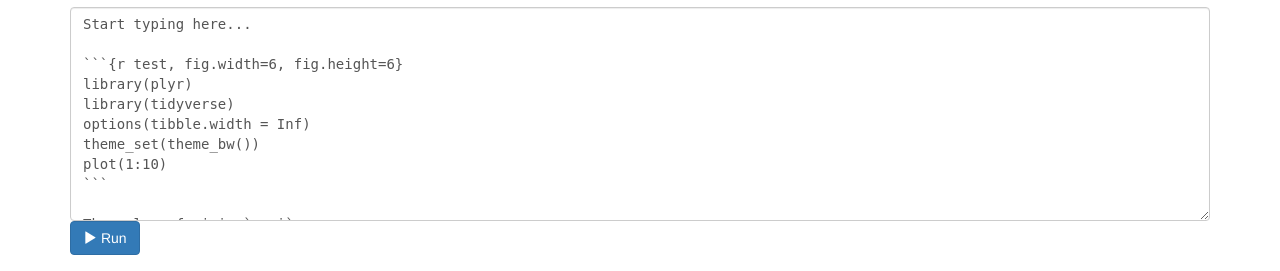
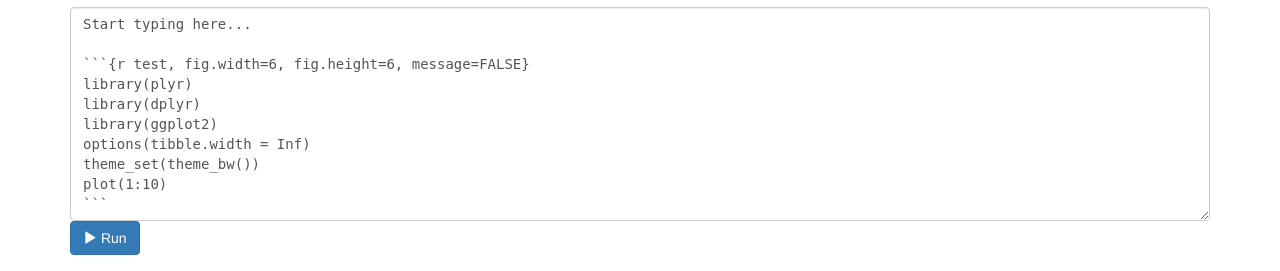
Before and after one commit to baohongz/wangtulao.github.io, a plain HTML site: page index.html in a window 1280 px wide. Shown: the part 56-327 px from the top of the page. Drawn offline with nearby package versions, Linux system fonts and the light colour scheme.

Commit message:
remove tidyverse pkg, since opencpu dont have it

````diff
--- a/index.html
+++ b/index.html
@@ -42,7 +42,7 @@ textarea {
 		<img src="img/Rlogo.svg" alt="RStudio" width="120" height="" >
 		<img src="img/Vimlogo.svg" alt="Vim" width="120" height="" >
 		<script>
-$('textarea[name="x"]').val('Start typing here...\n\n```{r test, fig.width=6, fig.height=6}\nlibrary(plyr)\nlibrary(tidyverse)\noptions(tibble.width = Inf)\ntheme_set(theme_bw())\nplot(1:10)\n```\n\nThe value of pi is `r pi`.');
+$('textarea[name="x"]').val('Start typing here...\n\n```{r test, fig.width=6, fig.height=6, message=FALSE}\nlibrary(plyr)\nlibrary(dplyr)\nlibrary(ggplot2)\noptions(tibble.width = Inf)\ntheme_set(theme_bw())\nplot(1:10)\n```\n\nThe value of pi is `r pi`.');
 
 $('#knit').click(function() {
 	$(this).attr('class', 'btn disabled');
````
